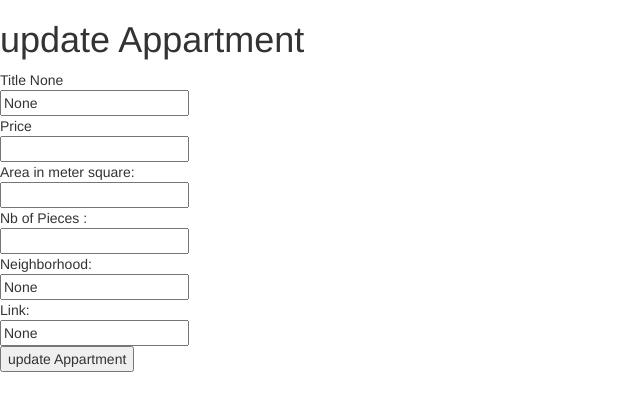
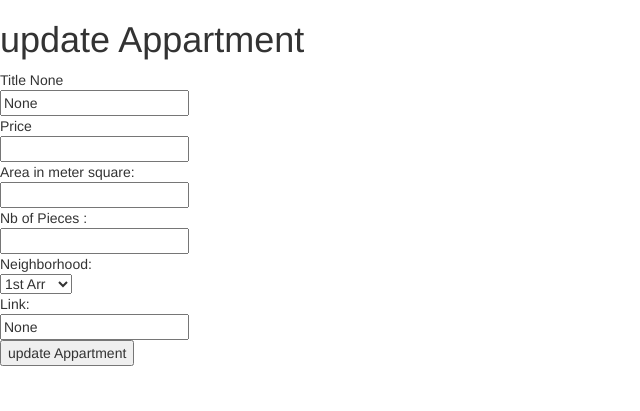
Before and after one commit to nadiasjostedt/WebScrapingCraigslist, a Flask app: page /update in a window 1280 px wide. Shown: the top 411 px of the page, without its empty margins (0-640 px from the left). Run offline with Flask 2, Linux system fonts and the light colour scheme; some libraries are stand-ins or nearby versions.

Commit message:
Thank you Rhea for the design!You missed to update the arrondissement selection in update so I updated it!
Signed-off-by: samerhjr <samerhjr@gmail.com>

```diff
--- a/templates/update.html
+++ b/templates/update.html
@@ -17,7 +17,28 @@
         </br>Nb of Pieces :</br>
         <input type="number" min="0" step="1" value="{{listing_pieces_up}}" name="listing_pieces" required>
         </br>Neighborhood: </br>
-        <input type="text" value="{{listing_neighborhood_up}}" name="listing_neighborhood" required>
+        <select name="listing_neighborhood">
+        <option value="1st Arr">1st Arr</option>
+<option value="2nd Arr">2nd Arr</option>
+<option value="3rd Arr">3rd Arr</option>
+<option value="4th Arr">4th Arr</option>
+<option value="5th Arr">5th Arr</option>
+<option value="6th Arr">6th Arr</option>
+<option value="7th Arr">7th Arr</option>
+<option value="8th Arr">8th Arr</option>
+<option value="9th Arr">9th Arr</option>
+<option value="10th Arr">10th Arr</option>
+<option value="11th Arr">11th Arr</option>
+<option value="12th Arr">12th Arr</option>
+<option value="13th Arr">13th Arr</option>
+<option value="14th Arr">14th Arr</option>
+<option value="15th Arr">15th Arr</option>
+<option value="16th Arr">16th Arr</option>
+<option value="17th Arr">17th Arr</option>
+<option value="18th Arr">18th Arr</option>
+<option value="19th Arr">19th Arr</option>
+<option value="20th Arr">20th Arr</option>
+            </select>
         </br>Link: </br>
         <input type="text" value="{{link_to_listing_up}}" name="link_to_listing" required></br>
 
```
